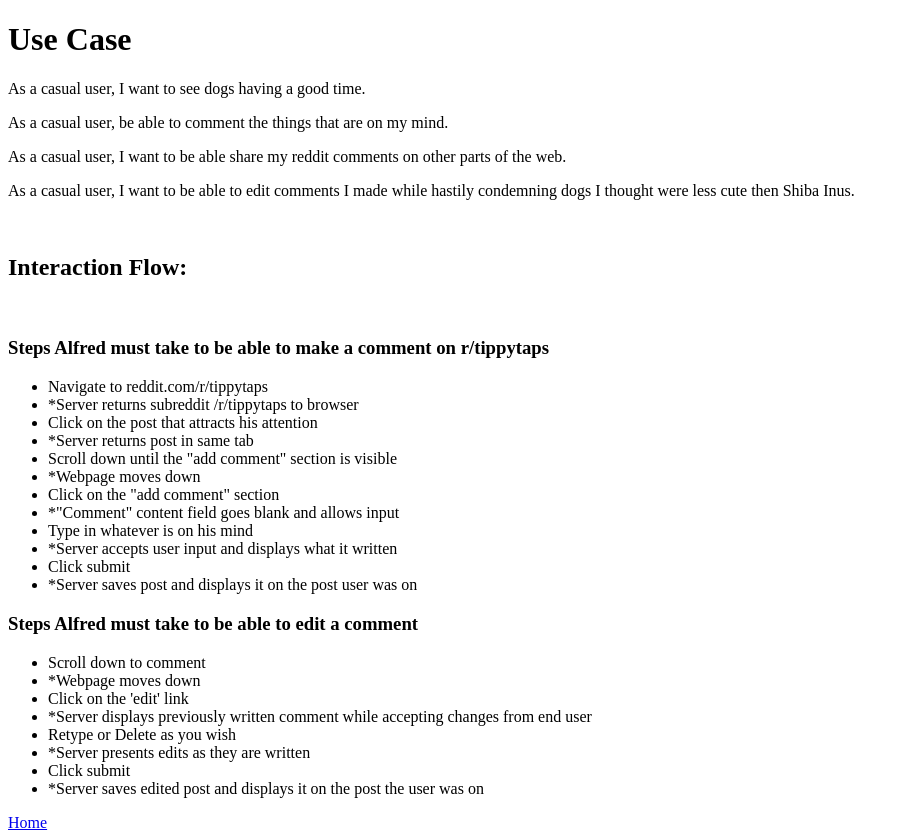
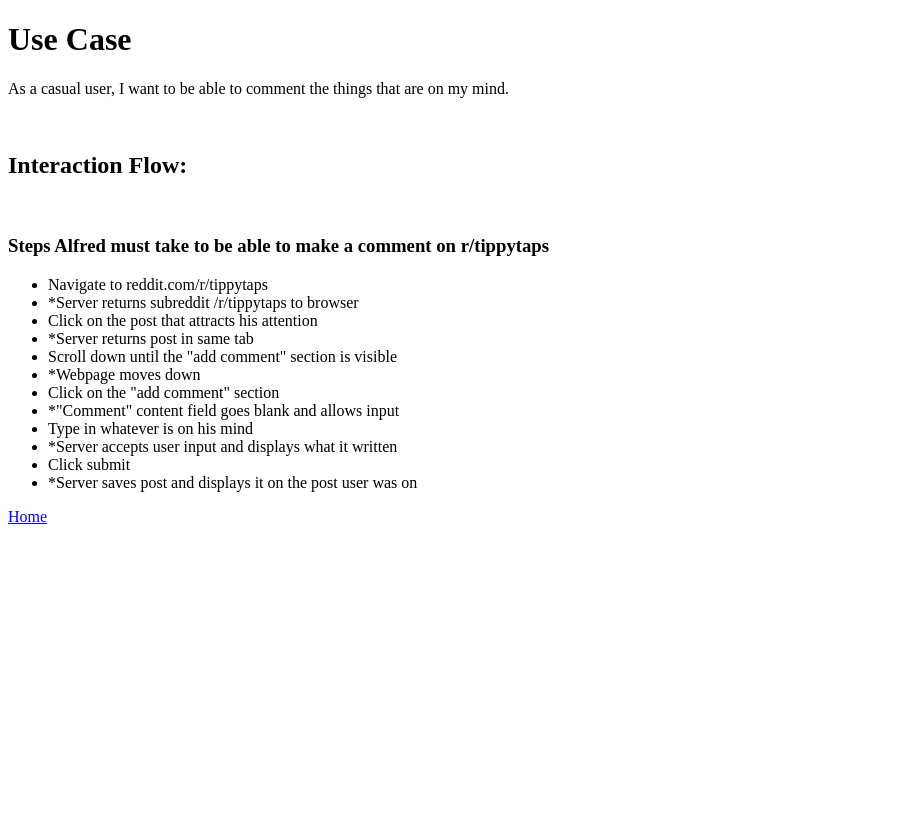
Before and after one commit to samuel-nelson/data-design, a PHP site: page /use-case.php in a window 1280 px wide. Shown: the whole page, without its empty margins (0-909 px from the left). After the commit the page ends 524 px from the top, so only its background shows below. Run offline with PHP 8.4, Linux system fonts and the light colour scheme.

Commit message:
Chose case use

```diff
--- a/epic/use-case.php
+++ b/epic/use-case.php
@@ -6,10 +6,7 @@
 	</head>
 	<body>
 		<h1>Use Case</h1>
-		<p>As a casual user, I want to see dogs having a good time.</p>
-		<p>As a casual user, be able to comment the things that are on my mind.</p>
-		<p>As a casual user, I want to be able share my reddit comments on other parts of the web.</p>
-		<p>As a casual user, I want to be able to edit comments I made while hastily condemning dogs I thought were less cute then Shiba Inus.</p>
+		<p>As a casual user, I want to be able to comment the things that are on my mind.</p>
 				<br>
 			<h2>Interaction Flow:</h2>
 			<br>
@@ -28,7 +25,8 @@
 					<li>Click submit</li>
 					<li>*Server saves post and displays it on the post user was on</li>
 				</ul>
-			<h3>Steps Alfred must take to be able to edit a comment</h3>
+			<!-- Extra User Case
+		<h3>Steps Alfred must take to be able to edit a comment</h3>
 				<ul>
 					<li>Scroll down to comment</li>
 					<li>*Webpage moves down</li>
@@ -38,7 +36,13 @@
 					<li>*Server presents edits as they are written</li>
 					<li>Click submit</li>
 					<li>*Server saves edited post and displays it on the post the user was on</li>
-				</ul>
+				</ul> -->
 		<a href="index.php">Home</a>
+<!-- Extra User Stories.
+		<p>As a casual user, I want to see dogs having a good time.</p>
+		<p>As a casual user, be able to comment the things that are on my mind.</p>
+		<p>As a casual user, I want to be able share my reddit comments on other parts of the web.</p>
+		<p>As a casual user, I want to be able to edit comments I made while hastily condemning dogs I thought were less cute then Shiba Inus.</p>
+		<br>  -->
 	</body>
 </html>
--- a/epic/user-story.php
+++ b/epic/user-story.php
@@ -6,7 +6,7 @@
 	</head>
 	<body>
 		<h1>User Story</h1>
-		<p>As a casual user, I like to browse r/tippytaps and want to be able to leave and edit comments.</p>
+		<p>As a casual user, I like to browse r/tippytaps and want to be able to create a comment.</p>
 			<a href="index.php">Home</a>
 	</body>
 </html>
```
